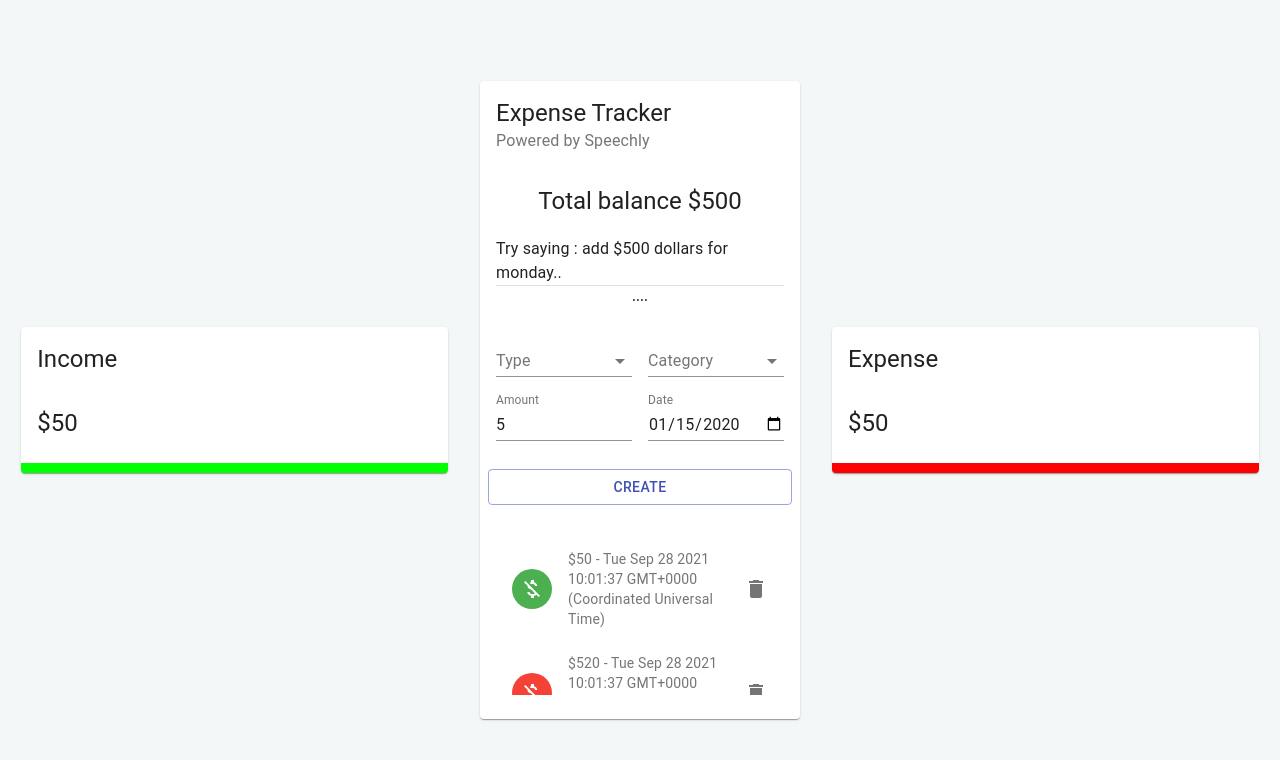
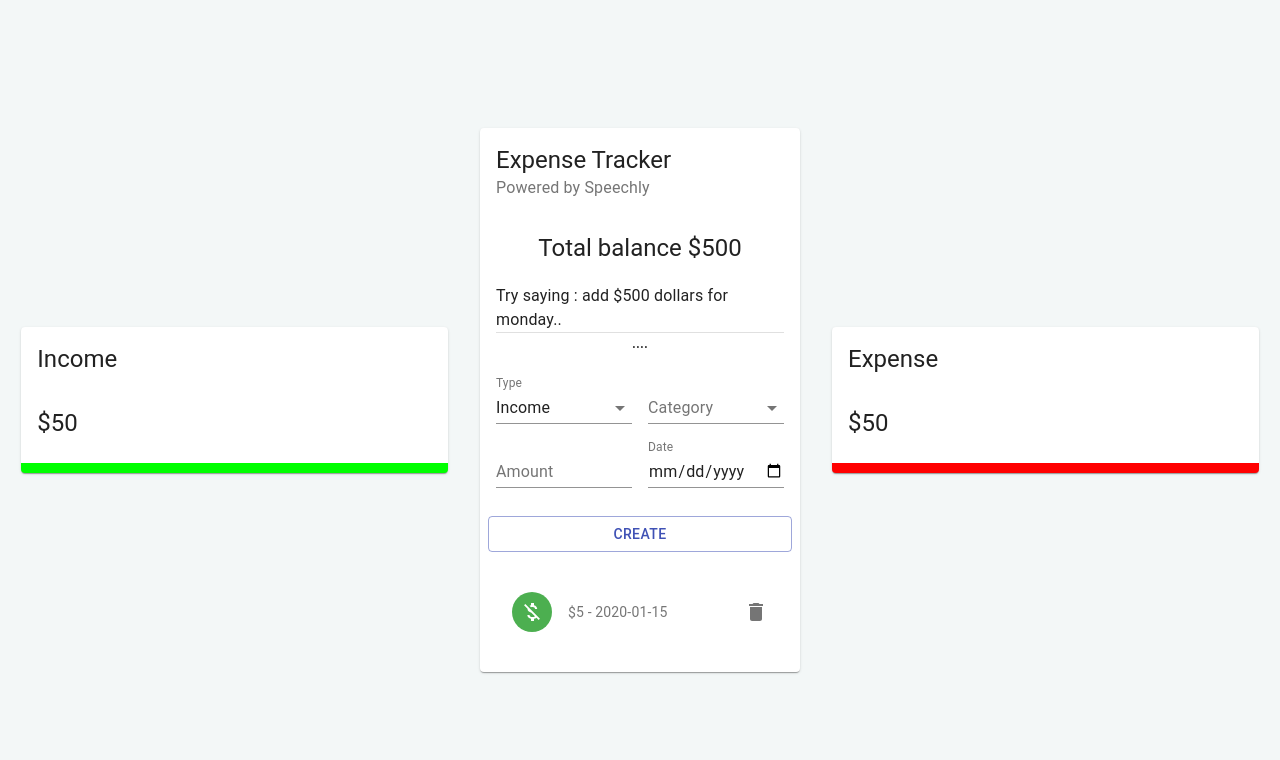
Before and after one commit to falakamin31/expense-tracker, a React (Create React App) app: page / in a window 1280 px wide. Both pictures are taken after typing "5", "2020-01-15" into the empty fields and a click on the button "CREATE". Shown: the top 760 px of the page. Built offline with nearby package versions, Linux system fonts and the light colour scheme.

Commit message:
Implemented transactions logic

```diff
--- a/src/components/Main/Form/Form.js
+++ b/src/components/Main/Form/Form.js
@@ -1,17 +1,30 @@
-import React, { useState } from 'react'
+import React, { useState,useContext } from 'react'
 import { TextField,Typography, Grid, Button, FormControl, InputLabel, Select, MenuItem  } from  '@material-ui/core'
 import useStyles from "./style";
+import { ExpenseTrackerContext } from '../../../context/context';
+
+import {v4 as uuidv4} from "uuid";
+
 
 const initialState ={
     amount :"",
     category :"",
-    type:"",
+    type:"Income",
     date:new Date(),
 }
 const Form = () => {
     const classes = useStyles();
     const [formData, setFormData] = useState(initialState);
-    console.log(formData);
+    const {addTransaction} = useContext(ExpenseTrackerContext);
+
+    const createTransaction=() => {
+
+        const transaction = { ...formData, amount:Number(formData.amount), id:uuidv4()}
+        addTransaction(transaction);
+        setFormData(initialState);
+
+    }
+
     return (
             <Grid container spacing={2}>
                 <Grid item xs={12}>
@@ -44,7 +57,7 @@ const Form = () => {
                 <Grid item xs={6}>
                     <TextField type="date" label="Date" fullWidth value={formData.date} onChange={(e)=> setFormData({ ...formData, date :e.target.value})}/>
                 </Grid>
-                <Button className={classes.button} variant="outlined" color="primary" fullWidth>
+                <Button className={classes.button} variant="outlined" color="primary" fullWidth onClick={createTransaction}>
                     Create
                 </Button>
             </Grid>
--- a/src/components/Main/List/List.js
+++ b/src/components/Main/List/List.js
@@ -8,26 +8,11 @@ import { ExpenseTrackerContext } from '../../../context/context';
 
 const List = () => {
     const classes =useStyles();
-    const {deleteTransaction} = useContext(ExpenseTrackerContext);
 
-    const transactions =[
-        {
-            id:1, type :"Income",category:"Salary",amount:50 ,date: new Date()
-        },
-        {
-            id:1, type :"Expense",category:"Pets",amount:520 ,date: new Date()
-        },
-        {
-            id:1, type :"Income",category:"Business",amount:550 ,date: new Date()
-        },
 
-        {
-            id:1, type :"Expense",category:"Pets",amount:520 ,date: new Date()
-        },
-        {
-            id:1, type :"Income",category:"Business",amount:550 ,date: new Date()
-        }
-    ]
+    const {deleteTransaction,transactions} = useContext(ExpenseTrackerContext);
+
+
     return (
         <MUIList dense={false} className={classes.list}>
             {transactions.map((transaction) =>(
@@ -40,7 +25,8 @@ const List = () => {
                     </ListItemAvatar>
                     <ListItemText primary={transactions.category} secondary={`$${transaction.amount} - ${transaction.date}`}/>
                     <ListItemSecondaryAction>
-                        <IconButton edge="end" aria-label="delete" onClick="">
+                        <IconButton edge="end" aria-label="delete" onClick= {() => deleteTransaction(transaction.id)}>
+
                             <Delete/>
                             </IconButton>
                     </ListItemSecondaryAction>
--- a/src/context/context.js
+++ b/src/context/context.js
@@ -6,22 +6,27 @@ const initialState =[];
 
 export const ExpenseTrackerContext = createContext(initialState);
 
-export const Provider = ({ children }) =>{
-    const [transactions, dispatch] = useReducer(contextReducer, initialState);
+export const Provider = ({ children }) => {
+  const [transactions, dispatch] = useReducer(contextReducer, initialState);
 
-    //Actions
+  const deleteTransaction = (id) => {
+    dispatch({ type: 'DELETE_TRANSACTION', payload: id });
+  };
 
-    const deleteTransaction = (id) =>dispatch({ type:"DELETE_TRANSACTION", payload:id});
+  const addTransaction = (transaction) => {
+    dispatch({ type: 'ADD_TRANSACTION', payload: transaction });
+  };
 
 
-    const addTransaction = (transaction) =>dispatch({ type:"DELETE_TRANSACTION", payload:transaction});
 
-    return(
-    <ExpenseTrackerContext.Provider value ={{
-        deleteTransaction,
-        addTransaction
-    }}>
-    {children}
+  return (
+    <ExpenseTrackerContext.Provider value={{
+      transactions,
+      deleteTransaction,
+      addTransaction,
+    }}
+    >
+      {children}
     </ExpenseTrackerContext.Provider>
     )
 }
--- a/src/context/contextReducer.js
+++ b/src/context/contextReducer.js
@@ -6,18 +6,26 @@ const transactions =[
     {id:2}
 ]
 
-const contextReducer = (state,action) =>{
+const contextReducer = (state, action) => {
+
     let transactions;
-    switch(action.type){
-        case "DELETE_TRANSACTION":
-            transactions = state.filter((t) => t.id  !== action.payload);
+
+    switch (action.type) {
+
+        case 'DELETE_TRANSACTION':
+
+            transactions = state.filter((transaction)=>transaction.id !== action.payload);
             return transactions;
-        case "ADD_TRANSACTION":
-             transactions = [transactions.payload, ...state];
+
+        case 'ADD_TRANSACTION':
+
+            transactions = [action.payload, ...state];
             return transactions;
+
         default:
             return state;
+    }
 
-    }
 }
+
 export default contextReducer;
```
